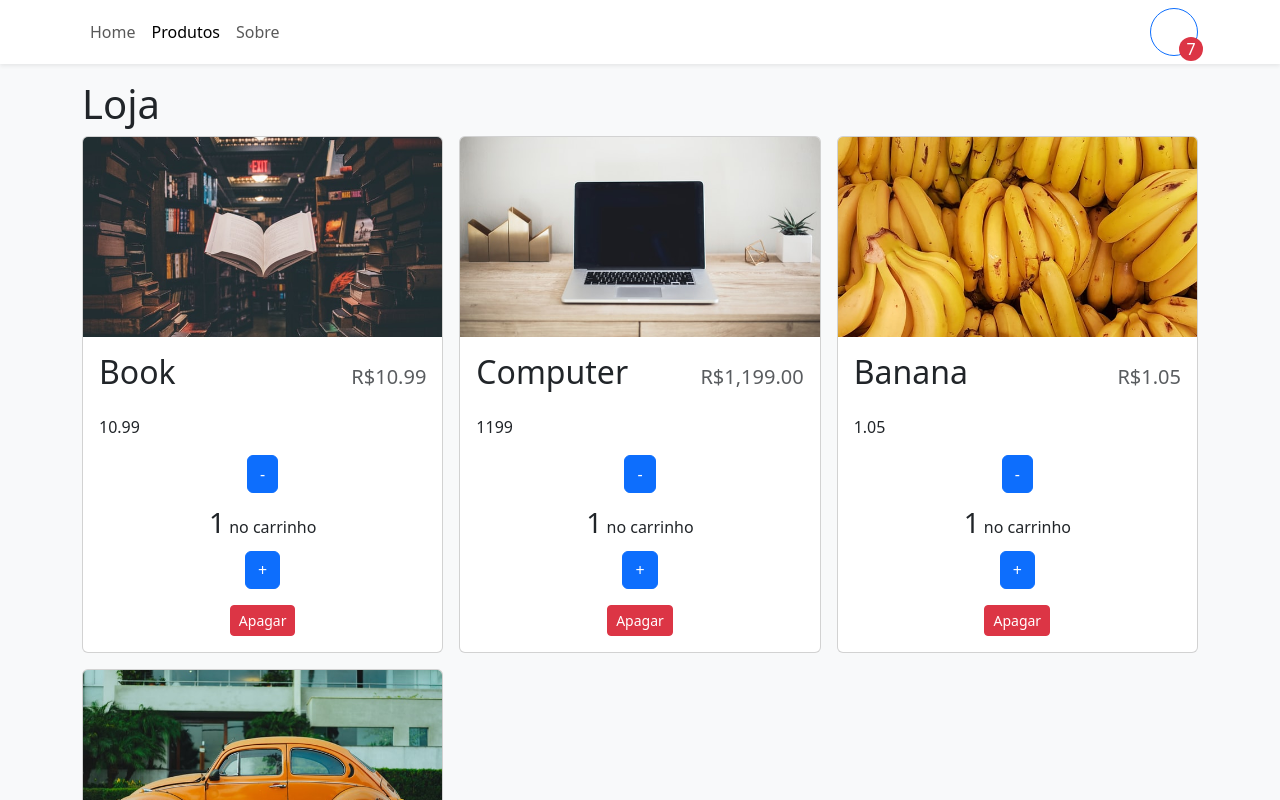
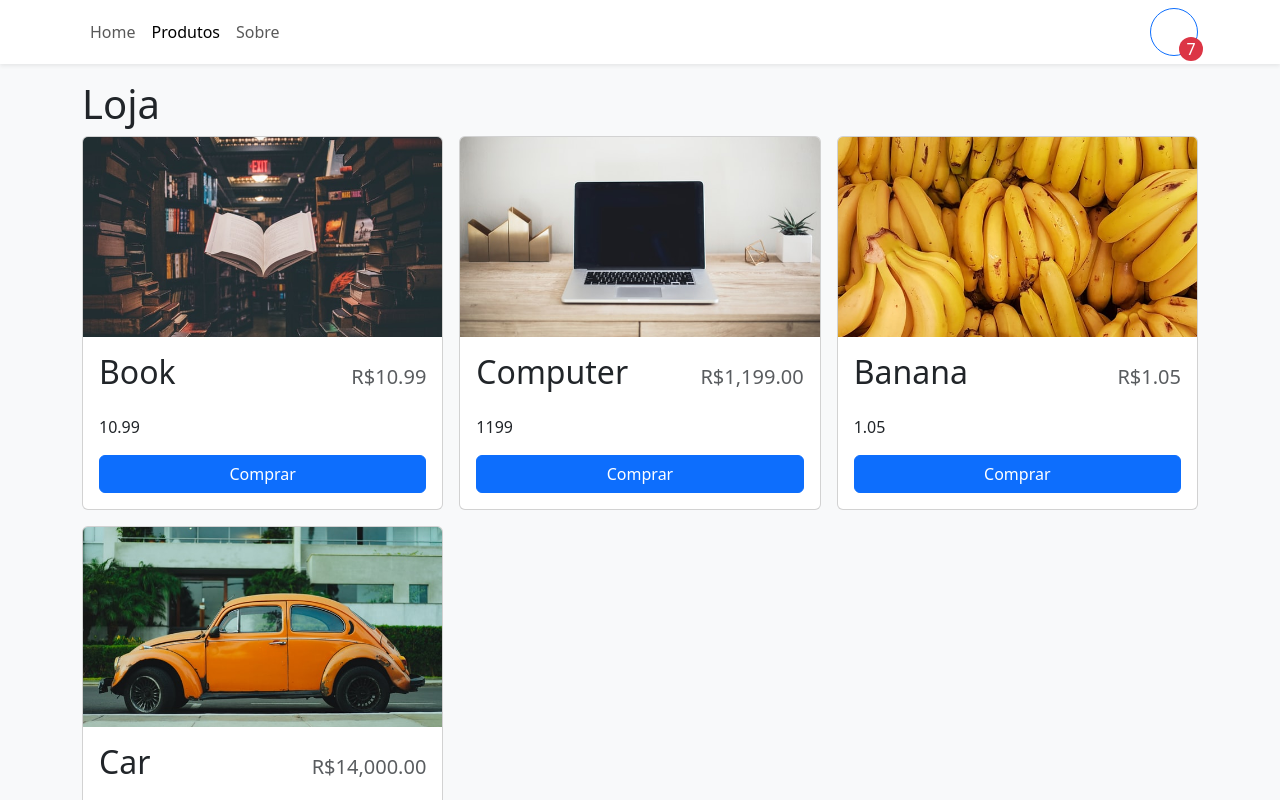
Before and after one commit to LeoCastroo/products-page, a React (Vite) app: page /store in a window 1280 px wide. Shown: the top 800 px of the page. Built offline with nearby package versions, Linux system fonts and the light colour scheme.

Commit message:
feat: - Context utilizado no carrinho de compras. - Funções que realizam a inserção e retirada do produto do carrinho.

```diff
--- a/src/App.tsx
+++ b/src/App.tsx
@@ -4,10 +4,11 @@
 import Store from "./pages/Store"
 import About from "./pages/About"
 import { Navbar } from "./components/NavBar"
+import { ShoppingCartProvider } from "./context/ShoppingCartContext"
 
 function App() {
   return (
-    <>
+    <ShoppingCartProvider>
       <Navbar />
       <Container className="mb-4">
         <Routes>
@@ -16,7 +17,7 @@
           <Route path="/about" element={<About />} />
         </Routes>
       </Container>
-    </>
+    </ShoppingCartProvider>
   )
 }
 
--- a/src/components/StoreItem.tsx
+++ b/src/components/StoreItem.tsx
@@ -1,5 +1,6 @@
 import { Button, Card } from "react-bootstrap"
 import { formatCurrency } from "../utils/formatCurrency"
+import { useShoppingCart } from "../context/ShoppingCartContext"
 
 type StoreItemProps = {
     id: number,
@@ -9,7 +10,8 @@
 }
 
 export function StoreItem({ id, name, price, imageUrl }: StoreItemProps) {
-    const quantity = 1;
+    const { getItemQuantity, increaseItemQuantity, decreaseItemQuantity, removeFromCart } = useShoppingCart();
+    const quantity = getItemQuantity(id);
     return (
         <Card className="h-100">
             <Card.Img
@@ -32,16 +34,16 @@
                 </Card.Text>
                 <div className="mt-auto">
                     {quantity === 0 ? (
-                        <Button variant="primary" className="w-100">Comprar</Button>
+                        <Button variant="primary" className="w-100" onClick={() => increaseItemQuantity(id)}>Comprar</Button>
                     ) : <div className="d-flex align-items-center flex-column" style={{ gap: ".5rem" }}>
-                        <Button>-</Button>
+                        <Button onClick={() => decreaseItemQuantity(id)}>-</Button>
                         <div>
                             <span className="fs-3">{quantity}</span> no carrinho
                         </div>
-                        <Button>+</Button>
+                        <Button onClick={() => increaseItemQuantity(id)}>+</Button>
                         <div className="d-flex align-items-center flex-column" style={{ gap: ".5rem" }} >
                         </div>
-                        <Button variant="danger" size="sm">Apagar</Button>
+                        <Button onClick={() => removeFromCart(id)} variant="danger" size="sm">Apagar</Button>
                     </div>
                     }
                 </div>
--- /dev/null
+++ b/src/context/ShoppingCartContext.tsx
@@ -0,0 +1,78 @@
+import { ReactNode, createContext, useContext, useState } from "react";
+
+type ShoppingCartProviderProps = {
+    children: ReactNode;
+}
+
+type CartItem = {
+    id: number;
+    quantity: number;
+}
+
+type ShoppingCartContext = {
+    getItemQuantity: (id: number) => number;
+    increaseItemQuantity: (id: number) => void;
+    decreaseItemQuantity: (id: number) => void;
+    removeFromCart: (id: number) => void;
+}
+
+const ShoppingCartContext = createContext({} as ShoppingCartContext);
+
+export function useShoppingCart() {
+    return useContext(ShoppingCartContext)
+}
+
+export function ShoppingCartProvider({ children }: ShoppingCartProviderProps) {
+
+    const [cartItems, setCartItems] = useState<CartItem[]>([]);
+
+    function getItemQuantity(id: number): number {
+        return cartItems.find(item => item.id === id)?.quantity || 0;
+    }
+
+    function increaseItemQuantity(id: number) {
+        setCartItems(currItems => {
+            if (currItems.find(item => item.id === id) == null) {
+                return [...currItems, { id, quantity: 1 }]
+            } else {
+                return currItems.map(item => {
+                    if (item.id === id) {
+                        return { ...item, quantity: item.quantity + 1 }
+                    } else {
+                        return item
+                    }
+                })
+            }
+        })
+    }
+
+    function decreaseItemQuantity(id: number){
+        setCartItems(currItems => {
+            if (currItems.find(item => item.id === id)?.quantity === 1) {
+                return currItems.filter(item => item.id !== id);
+            } else {
+                return currItems.map(item => {
+                    if (item.id === id) {
+                        return { ...item, quantity: item.quantity - 1 }
+                    } else {
+                        return item
+                    }
+                })
+            }
+        })
+
+    }
+
+    function removeFromCart(id: number){
+        setCartItems(currItems => {
+            return currItems.filter(item => item.id !== id);
+        })
+    }
+
+
+    return (
+        <ShoppingCartContext.Provider value={{ getItemQuantity, increaseItemQuantity, decreaseItemQuantity, removeFromCart }}>
+            {children}
+        </ShoppingCartContext.Provider>
+    )
+}
```
